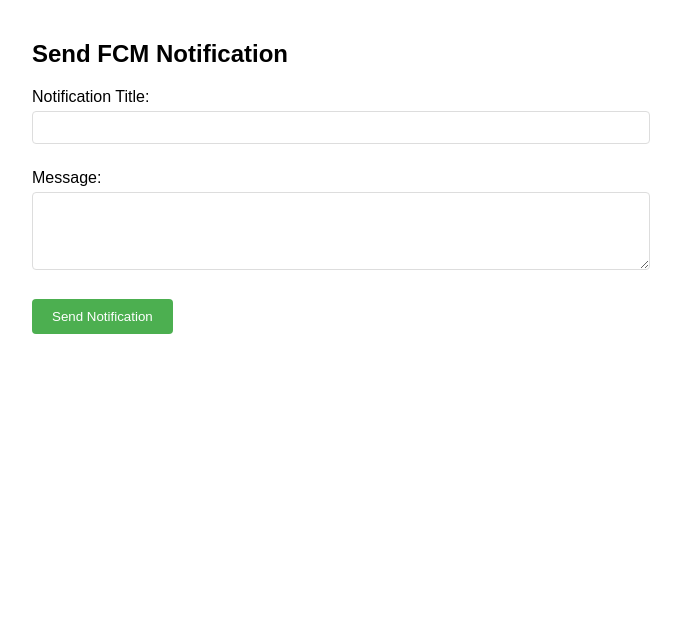
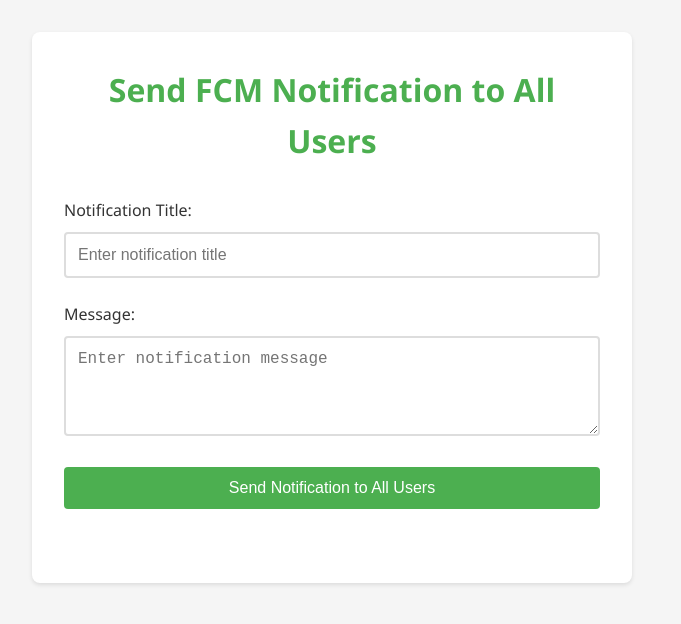
Before and after one commit to Shriram2005/Notification-Practice, a plain HTML site: page website/index.html in a window 1280 px wide. Shown: the whole page, without its empty margins (308-989 px from the left). Drawn offline with Linux system fonts and the light colour scheme.

Commit message:
now notifications works without the need of tokens

```diff
--- a/website/functions/package.json
+++ b/website/functions/package.json
@@ -9,7 +9,7 @@
     "logs": "firebase functions:log"
   },
   "engines": {
-    "node": "22"
+    "node": "18"
   },
   "main": "index.js",
   "dependencies": {
--- a/website/index.html
+++ b/website/index.html
@@ -1,57 +1,182 @@
 <!DOCTYPE html>
-<html>
+<html lang="en">
 <head>
+    <meta charset="UTF-8">
+    <meta name="viewport" content="width=device-width, initial-scale=1.0">
     <title>Send FCM Notification</title>
     <style>
+        :root {
+            --primary-color: #4CAF50;
+            --primary-hover: #45a049;
+            --background-color: #f5f5f5;
+            --card-background: #ffffff;
+            --text-color: #333333;
+            --border-color: #dddddd;
+            --shadow: 0 2px 4px rgba(0,0,0,0.1);
+            --border-radius: 8px;
+            --spacing: 1rem;
+        }
+
+        * {
+            margin: 0;
+            padding: 0;
+            box-sizing: border-box;
+        }
+
         body {
-            font-family: Arial, sans-serif;
+            font-family: 'Segoe UI', system-ui, -apple-system, sans-serif;
+            background-color: var(--background-color);
+            color: var(--text-color);
+            line-height: 1.6;
+            padding: var(--spacing);
+            min-height: 100vh;
+            display: flex;
+            justify-content: center;
+            align-items: flex-start;
+        }
+
+        .container {
+            width: 100%;
             max-width: 600px;
-            margin: 0 auto;
-            padding: 20px;
+            background-color: var(--card-background);
+            padding: calc(var(--spacing) * 2);
+            border-radius: var(--border-radius);
+            box-shadow: var(--shadow);
+            margin: var(--spacing) auto;
         }
+
+        h2 {
+            color: var(--primary-color);
+            margin-bottom: calc(var(--spacing) * 2);
+            text-align: center;
+            font-size: clamp(1.5rem, 5vw, 2rem);
+        }
+
         .form-group {
-            margin-bottom: 15px;
+            margin-bottom: calc(var(--spacing) * 1.5);
         }
+
         label {
             display: block;
-            margin-bottom: 5px;
+            margin-bottom: calc(var(--spacing) * 0.5);
+            font-weight: 500;
+            color: var(--text-color);
         }
-        input[type="text"], textarea {
+
+        input[type="text"],
+        textarea {
             width: 100%;
-            padding: 8px;
-            margin-bottom: 10px;
-            border: 1px solid #ddd;
-            border-radius: 4px;
+            padding: calc(var(--spacing) * 0.75);
+            border: 2px solid var(--border-color);
+            border-radius: calc(var(--border-radius) * 0.5);
+            font-size: 1rem;
+            transition: border-color 0.3s ease;
+            background-color: var(--card-background);
         }
+
+        input[type="text"]:focus,
+        textarea:focus {
+            outline: none;
+            border-color: var(--primary-color);
+        }
+
         button {
-            background-color: #4CAF50;
+            background-color: var(--primary-color);
             color: white;
-            padding: 10px 20px;
+            padding: calc(var(--spacing) * 0.75) calc(var(--spacing) * 1.5);
             border: none;
-            border-radius: 4px;
+            border-radius: calc(var(--border-radius) * 0.5);
             cursor: pointer;
+            width: 100%;
+            font-size: 1rem;
+            font-weight: 500;
+            transition: background-color 0.3s ease, transform 0.2s ease;
         }
+
         button:hover {
-            background-color: #45a049;
+            background-color: var(--primary-hover);
+            transform: translateY(-1px);
+        }
+
+        button:active {
+            transform: translateY(0);
+        }
+
+        /* Loading state */
+        button.loading {
+            opacity: 0.7;
+            cursor: not-allowed;
+        }
+
+        /* Success message */
+        .success-message {
+            color: var(--primary-color);
+            text-align: center;
+            margin-top: var(--spacing);
+            opacity: 0;
+            transition: opacity 0.3s ease;
+        }
+
+        .success-message.show {
+            opacity: 1;
+        }
+
+        /* Responsive adjustments */
+        @media (max-width: 480px) {
+            .container {
+                padding: var(--spacing);
+                margin: 0;
+                border-radius: 0;
+                min-height: 100vh;
+            }
+
+            body {
+                padding: 0;
+            }
+
+            input[type="text"],
+            textarea,
+            button {
+                font-size: 16px; /* Prevent zoom on mobile */
+            }
+        }
+
+        /* Dark mode support */
+        @media (prefers-color-scheme: dark) {
+            :root {
+                --background-color: #1a1a1a;
+                --card-background: #2d2d2d;
+                --text-color: #ffffff;
+                --border-color: #404040;
+                --shadow: 0 2px 4px rgba(0,0,0,0.2);
+            }
         }
     </style>
 </head>
 <body>
-    <h2>Send FCM Notification</h2>
-    <div class="form-group">
-        <label for="title">Notification Title:</label>
-        <input type="text" id="title" required>
+    <div class="container">
+        <h2>Send FCM Notification to All Users</h2>
+        <form id="notificationForm" onsubmit="sendNotification(event)">
+            <div class="form-group">
+                <label for="title">Notification Title:</label>
+                <input type="text" id="title" required placeholder="Enter notification title">
+            </div>
+            <div class="form-group">
+                <label for="message">Message:</label>
+                <textarea id="message" rows="4" required placeholder="Enter notification message"></textarea>
+            </div>
+            <button type="submit" id="sendButton">Send Notification to All Users</button>
+            <div id="successMessage" class="success-message">Notification sent successfully!</div>
+        </form>
     </div>
-    <div class="form-group">
-        <label for="message">Message:</label>
-        <textarea id="message" rows="4" required></textarea>
-    </div>
-    <button onclick="sendNotification()">Send Notification</button>
 
     <script>
-        const DEVICE_TOKEN = 'dVfZN7OjRNGdwQm-V56A4Y:APA91bGBmuUt3VyusLn21Ln2SCgU97Cmr7sXe5UaszQpTYKFSB54_Pbvkn2HcMd7x2vTZFYsVRBmzAvKExe9-n2BFmGozkoo4esy3_b1NOnUXk3IpjHhMnU';
+        async function sendNotification(event) {
+            event.preventDefault();
+            const button = document.getElementById('sendButton');
+            const successMessage = document.getElementById('successMessage');
+            const form = document.getElementById('notificationForm');
 
-        async function sendNotification() {
             const title = document.getElementById('title').value;
             const message = document.getElementById('message').value;
 
@@ -59,6 +184,11 @@
                 alert('Please fill all fields');
                 return;
             }
+
+            // Disable button and show loading state
+            button.disabled = true;
+            button.classList.add('loading');
+            button.textContent = 'Sending...';
 
             const url = 'https://us-central1-notification-practice-99bd4.cloudfunctions.net/sendNotification';
 
@@ -69,7 +199,6 @@
                         'Content-Type': 'application/json',
                     },
                     body: JSON.stringify({
-                        token: DEVICE_TOKEN,
                         notification: {
                             title: title,
                             body: message
@@ -78,16 +207,25 @@
                 });
 
                 if (response.ok) {
-                    alert('Notification sent successfully!');
-                    // Clear the form
-                    document.getElementById('title').value = '';
-                    document.getElementById('message').value = '';
+                    // Show success message
+                    successMessage.classList.add('show');
+                    form.reset();
+
+                    // Hide success message after 3 seconds
+                    setTimeout(() => {
+                        successMessage.classList.remove('show');
+                    }, 3000);
                 } else {
-                    alert('Failed to send notification');
+                    throw new Error('Failed to send notification');
                 }
             } catch (error) {
                 console.error('Error:', error);
-                alert('Error sending notification');
+                alert('Error sending notification: ' + error.message);
+            } finally {
+                // Reset button state
+                button.disabled = false;
+                button.classList.remove('loading');
+                button.textContent = 'Send Notification to All Users';
             }
         }
     </script>
```
Also changed, not shown: website/functions/index.js (+5 -5 lines), website/netlify.toml (added), 2 other files.
